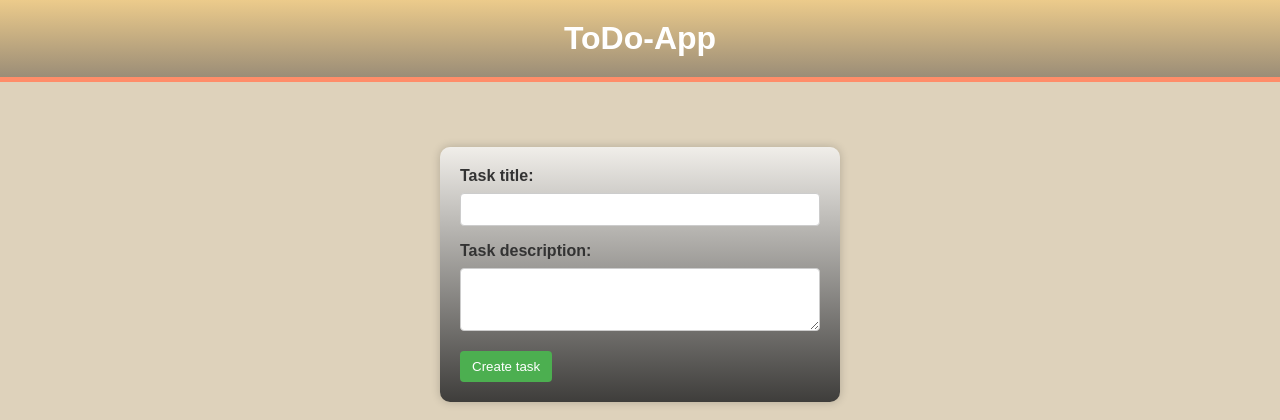
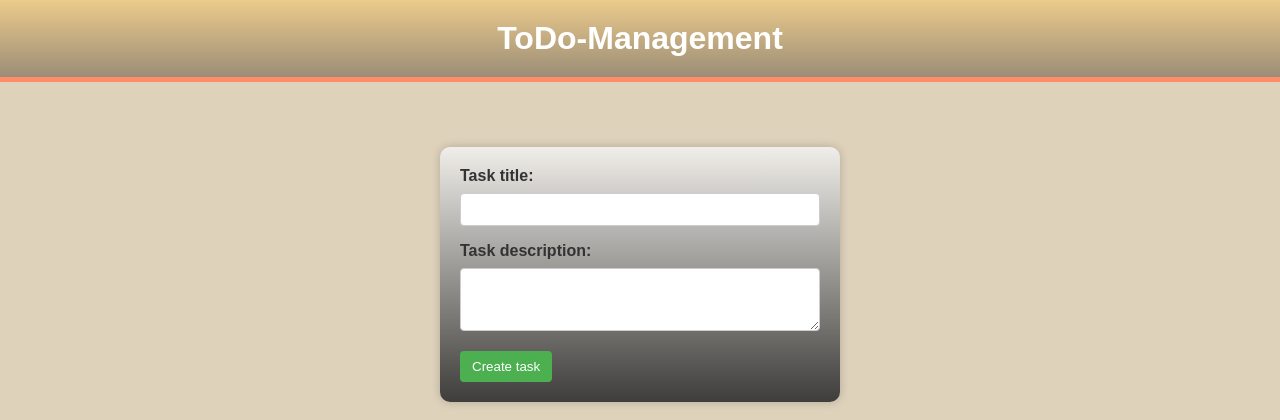
Before and after one commit to ShakerNasser/Todo-app, a PHP site: page / in a window 1280 px wide. Shown: the top 420 px of the page. Run offline with PHP 8.4, Linux system fonts and the light colour scheme; data that the repository does not hold is empty.

Commit message:
comments

```diff
--- a/index.php
+++ b/index.php
@@ -4,14 +4,14 @@
 <head>
     <meta charset="UTF-8">
     <meta name="viewport" content="width=device-width, initial-scale=1.0">
-    <title>ToDo-Manager</title>
+    <title>ToDo-Management</title>
     <link rel="stylesheet" href="./css/styles.css">
 </head>
 
 <body>
 
     <header>
-        <h1 class="header"> ToDo-App </h1>
+        <h1 class="header"> ToDo-Management </h1>
     </header>
 
     <main class="main-section">
```
Also changed, not shown: README.md.
